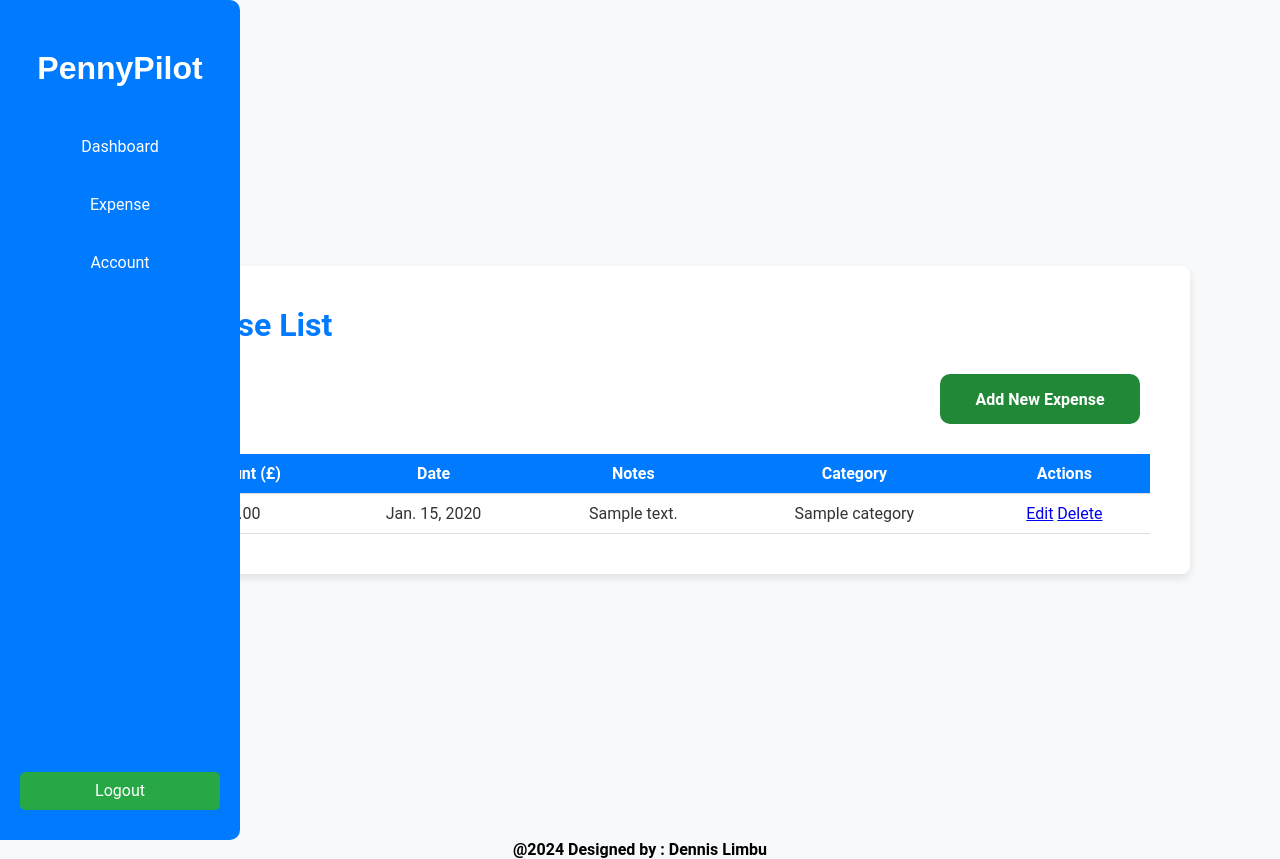
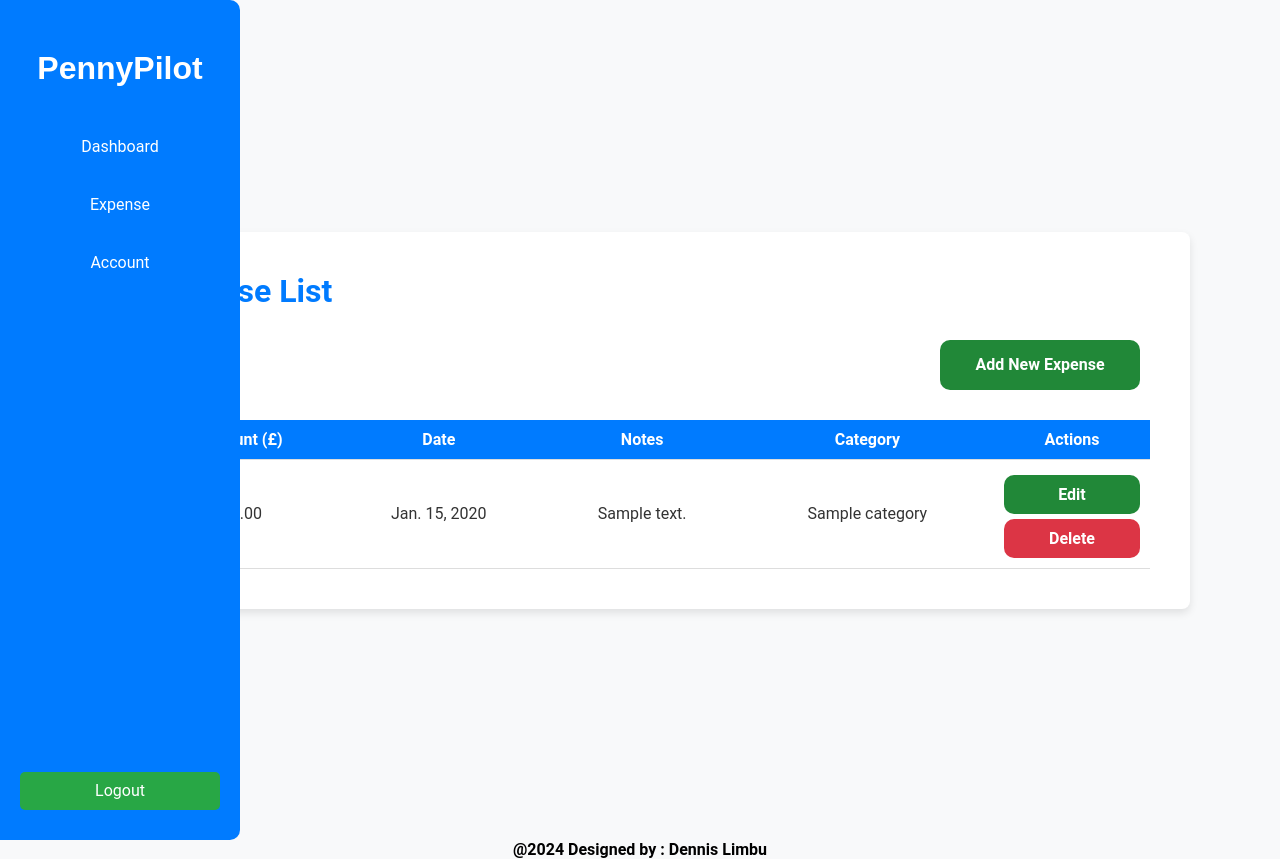
Before and after one commit to DennisCodeInstituteBC/PennyPilot, a Django app: page /expense/ in a window 1280 px wide. Run offline with Django 4.2, Linux system fonts and the light colour scheme; tables that the repository leaves empty hold one stand-in row (values such as "Sample post"); some libraries are stand-ins or nearby versions.

Commit message:
adding styling to edit, and delet options for espense page

```diff
--- a/expense_app/static/css/expense.css
+++ b/expense_app/static/css/expense.css
@@ -71,6 +71,33 @@
     color: #333;
 }
 
+.expense-table td a{
+    display: flex;
+    justify-content: center;
+    margin-top: 5px;
+    color: #fff;
+    text-decoration: none;
+    border-radius: 10px;
+    padding: 10px;
+    font-weight: bold;
+}
+
+.edit-btn{
+    background-color: #218838;
+}
+
+.edit-btn:hover{
+    background-color: #1a5226;
+}
+
+.delete-btn{
+    background-color: #dc3545;
+}
+
+.delete-btn:hover {
+    background-color: #bd2130;
+}
+
 /* Responsive Design */
 @media (max-width: 768px) {
     .container {
--- a/expense_app/templates/expense.html
+++ b/expense_app/templates/expense.html
@@ -46,7 +46,7 @@
                         <td>{{ expense.notes }}</td>
                         <td>{{ expense.category }}</td>
                         <td>
-                            <a href="{% url 'edit_expense' expense.id %}" class="edit-btn">Edit</a>
+                            <a href="{% url 'edit_expense' expense.id %}" class="edit-btn"> Edit</a>
                             <a href="{% url 'delete_expense' expense.id %}" class="delete-btn">Delete</a>
                         </td>
                     </tr>
```
Also changed, not shown: expense_app/static/css/addExpnese.css (+4 -4 lines), templates/base.html (line endings or trailing spaces).
